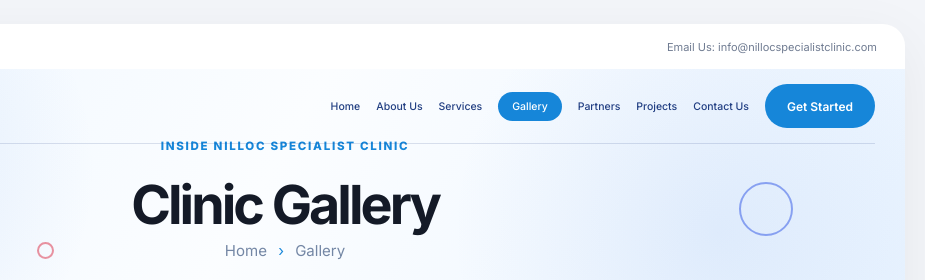
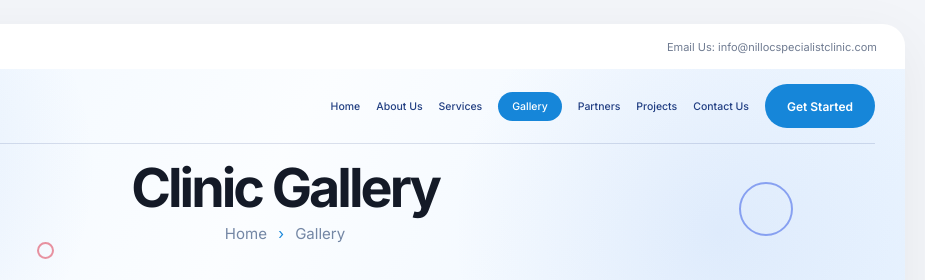
Before and after one commit to samuelofosu/nilloc1, a plain HTML site: page nilloc_specialist_clinic/gallery.html in a window 1280 px wide. Shown: the top 280 px of the page, 355-1280 px from the left. Drawn offline with Linux system fonts and the light colour scheme.

Commit message:
Comment out eyebrow span in gallery.html
Comment out the 'INSIDE NILLOC SPECIALIST CLINIC' eyebrow span.

```diff
--- a/nilloc_specialist_clinic/gallery.html
+++ b/nilloc_specialist_clinic/gallery.html
@@ -44,7 +44,7 @@
         <span class="gallery-decor gallery-decor-two" aria-hidden="true"></span>
         <span class="gallery-decor gallery-decor-three" aria-hidden="true"></span>
         <div class="gallery-hero-inner">
-          <span class="eyebrow">INSIDE NILLOC SPECIALIST CLINIC</span>
+          <!-- <span class="eyebrow">INSIDE NILLOC SPECIALIST CLINIC</span> -->
           <h1>Clinic Gallery</h1>
           <p>Home <span aria-hidden="true">›</span> Gallery</p>
         </div>
```
